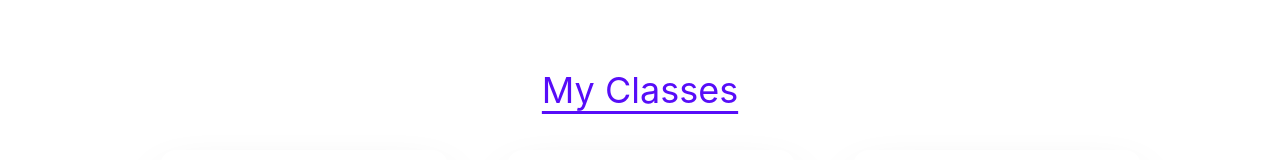
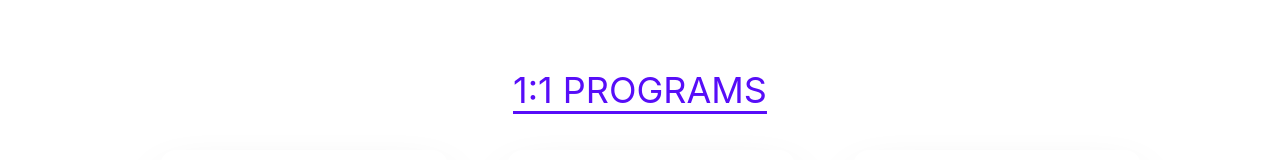
Before and after one commit to shabbirahmedshuvo01/kid-code, a React (Create React App) app: page / in a window 1280 px wide. Shown: the part 538-698 px from the top of the page. Built offline with nearby package versions, Linux system fonts and the light colour scheme.

Commit message:
card section worked

```diff
--- a/src/Components/Cards/Cards.js
+++ b/src/Components/Cards/Cards.js
@@ -20,7 +20,7 @@ const Cards = () => {
     return (
         <div className='m-20'>
 
-            <h1 className='text-4xl text-primary my-10 underline underline-offset-8'>My Classes</h1>
+            <h1 className='text-4xl text-primary my-10 underline underline-offset-8'>1:1 PROGRAMS</h1>
 
             <div className='grid grid-cols-3 gap-y-20 justify-center items-center pl-20'>
                 {
```
